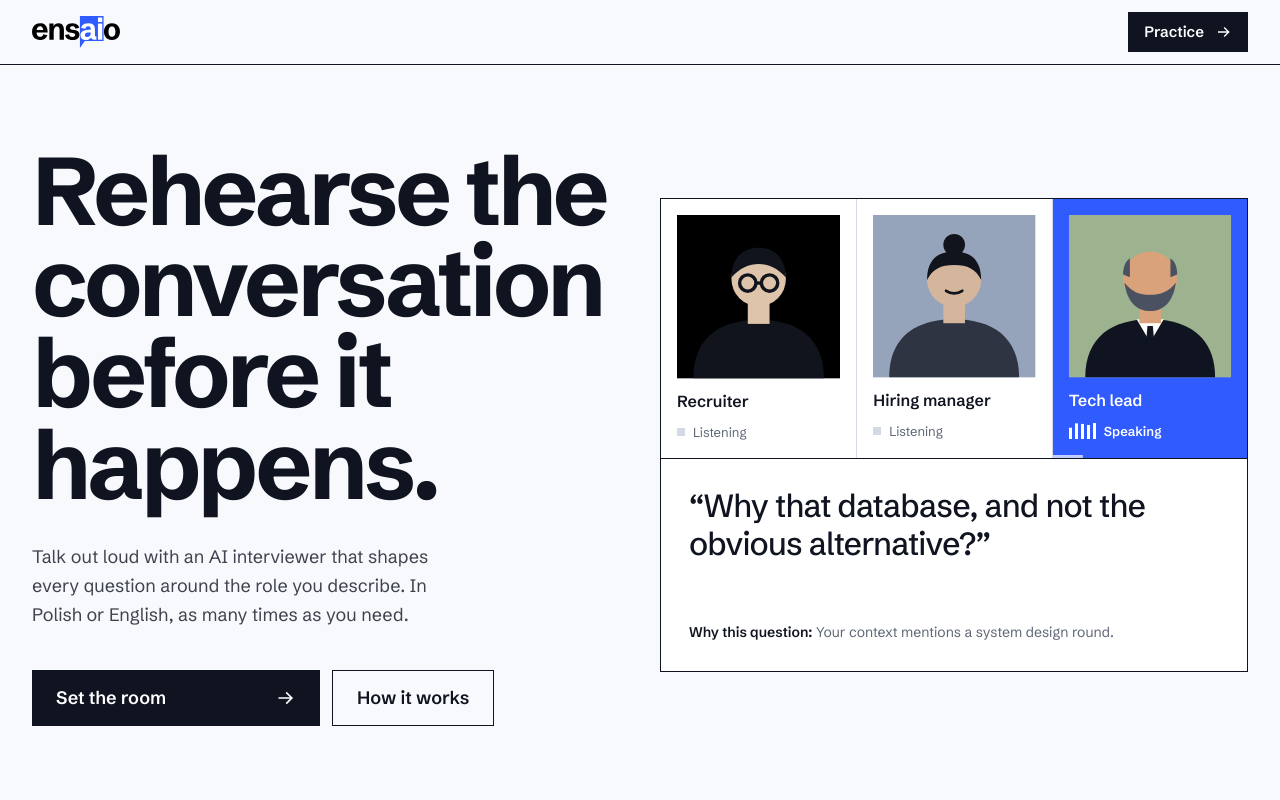
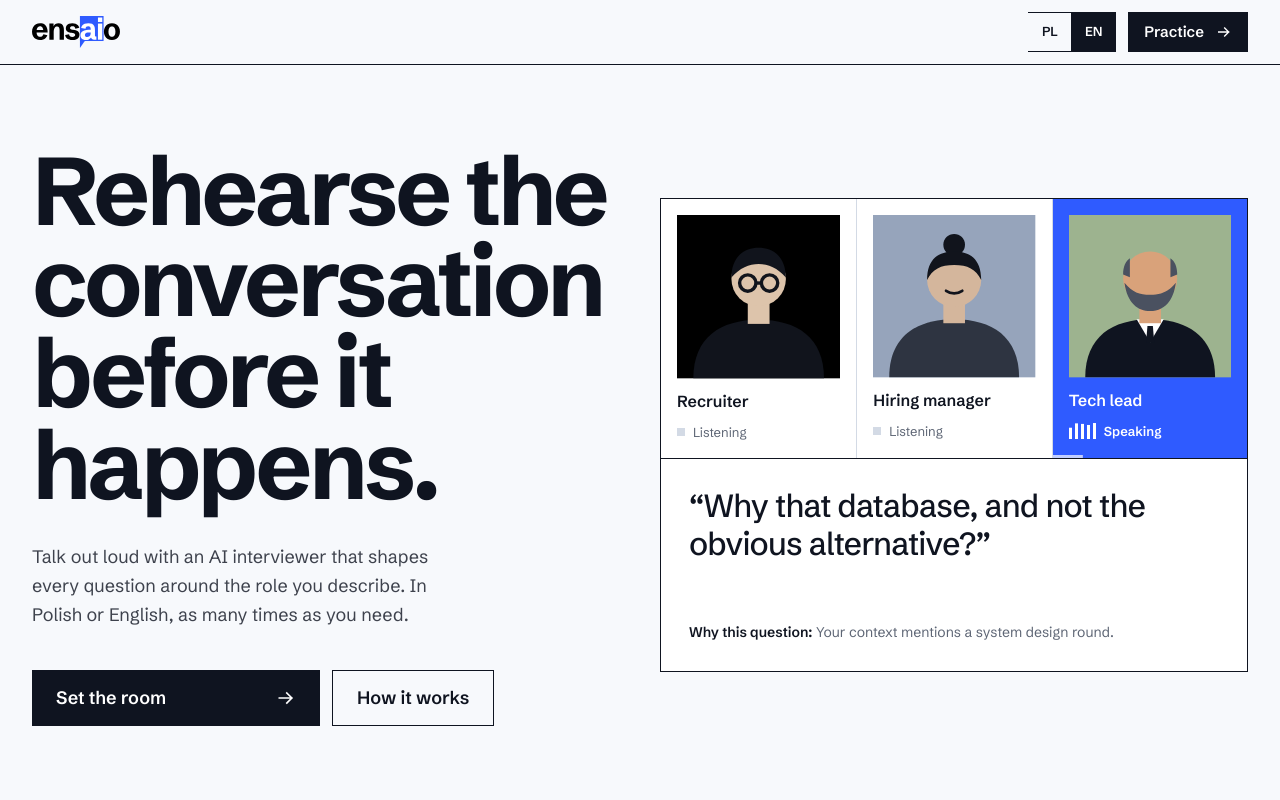
Before and after one commit to Professional-Design-Project/PDP, a Next.js app in the folder frontend/: page / in a window 1280 px wide. Shown: the top 800 px of the page. Built offline with nearby package versions, Linux system fonts and the light colour scheme.

Commit message:
feat(frontend): add an interface language switch to the header

```diff
--- a/frontend/src/app/layout.tsx
+++ b/frontend/src/app/layout.tsx
@@ -2,6 +2,7 @@ import type { Metadata } from "next";
 import { Schibsted_Grotesk } from "next/font/google";
 import { SiteFooter } from "@/components/site-footer";
 import { SiteHeader } from "@/components/site-header";
+import { LocaleSync } from "@/i18n/locale";
 import "./globals.css";
 
 const schibstedGrotesk = Schibsted_Grotesk({
@@ -19,6 +20,7 @@ export default function RootLayout({ children }: Readonly<{ children: React.Reac
   return (
     <html lang="en" className={schibstedGrotesk.variable}>
       <body className="flex min-h-screen flex-col">
+        <LocaleSync />
         <SiteHeader />
         <div className="flex-1">{children}</div>
         <SiteFooter />
--- /dev/null
+++ b/frontend/src/components/locale-switch.tsx
@@ -0,0 +1,31 @@
+"use client";
+
+import { locales, setLocale, useLocale } from "@/i18n/locale";
+
+const names = { pl: "PL", en: "EN" } as const;
+
+export function LocaleSwitch() {
+  const { locale, t } = useLocale();
+  return (
+    <fieldset className="flex">
+      <legend className="sr-only">{t.locale.label}</legend>
+      {locales.map((option) => (
+        <label
+          key={option}
+          className="grid h-10 w-11 place-items-center border border-ink text-[13px] font-semibold not-first:border-l-0 hover:bg-raised has-checked:bg-ink has-checked:text-white has-focus-visible:outline-2 has-focus-visible:outline-offset-2 has-focus-visible:outline-cobalt"
+        >
+          <input
+            type="radio"
+            name="interface-language"
+            value={option}
+            checked={locale === option}
+            onChange={() => setLocale(option)}
+            className="sr-only"
+          />
+          <span aria-hidden="true">{names[option]}</span>
+          <span className="sr-only">{option === "pl" ? "Polski" : "English"}</span>
+        </label>
+      ))}
+    </fieldset>
+  );
+}
--- a/frontend/src/components/site-header.tsx
+++ b/frontend/src/components/site-header.tsx
@@ -4,19 +4,24 @@ import Image from "next/image";
 import Link from "next/link";
 import { usePathname } from "next/navigation";
 import { ArrowRightIcon } from "@/components/icons";
+import { LocaleSwitch } from "@/components/locale-switch";
+import { useLocale } from "@/i18n/locale";
 
 export function SiteHeader() {
   const onPractice = usePathname() === "/practice";
+  const { t } = useLocale();
   return (
     <header id="top" className="border-b border-ink">
-      <div className="mx-auto flex h-16 max-w-7xl items-center justify-between px-4 sm:px-8">
+      <div className="mx-auto flex h-16 max-w-7xl items-center justify-between gap-4 px-4 sm:px-8">
         <Link
           href="/"
-          aria-label="ensaio home"
+          aria-label={t.header.home}
           className="focus-visible:outline-2 focus-visible:outline-offset-4 focus-visible:outline-cobalt"
         >
           <Image src="/brand/logo.svg" alt="ensaio" width={88} height={31} loading="eager" />
         </Link>
+        <div className="flex items-center gap-3">
+          <LocaleSwitch />
           {!onPractice && (
             <nav aria-label="Main">
               <Link
@@ -24,12 +29,13 @@ export function SiteHeader() {
                 data-pressable
                 className="group inline-flex h-10 items-center gap-3 bg-ink px-4 text-[15px] font-semibold text-white hover:bg-cobalt focus-visible:outline-2 focus-visible:outline-offset-2 focus-visible:outline-cobalt"
               >
-              Practice
+                {t.header.practice}
                 <ArrowRightIcon className="size-4 transition-transform duration-300 ease-(--ease-soft) group-hover:translate-x-0.5" />
               </Link>
             </nav>
           )}
         </div>
+      </div>
     </header>
   );
 }
```
Lines whose indentation alone changed are shown as unchanged.
